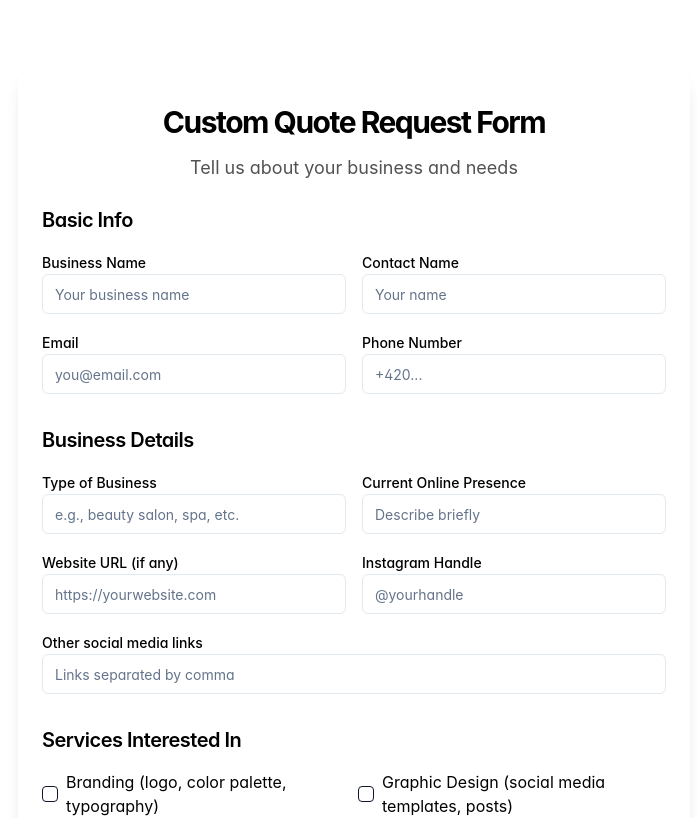
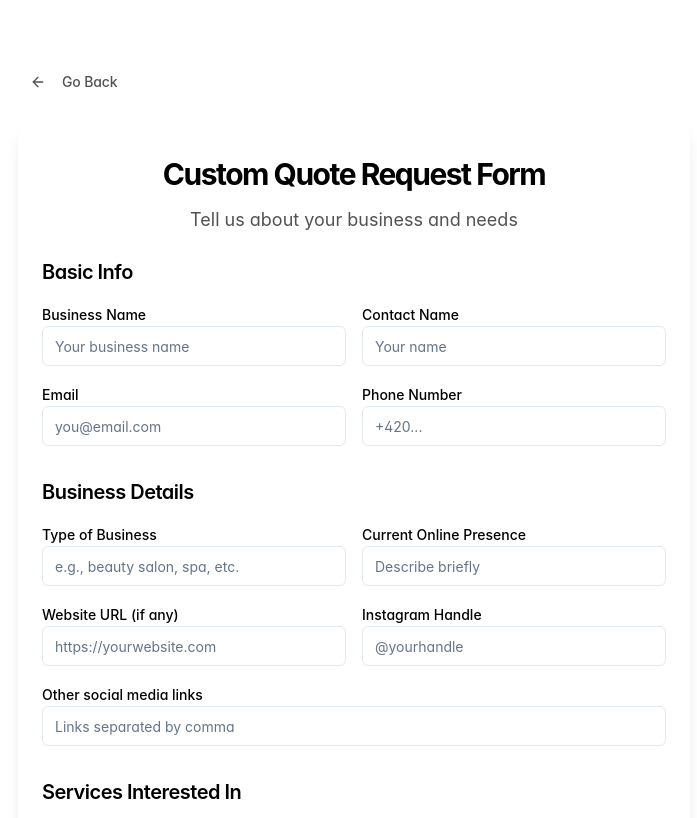
Before and after one commit to maybellineswag/ACCENT, a Next.js app: page /custom-quote in a window 1280 px wide. Shown: the top 818 px of the page, without its empty margins (286-983 px from the left). Built offline with nearby package versions, Linux system fonts and the light colour scheme.

Commit message:
Quick update

```diff
--- a/app/custom-quote/page.tsx
+++ b/app/custom-quote/page.tsx
@@ -7,6 +7,7 @@ import { Checkbox } from "@/components/ui/checkbox";
 import { Button } from "@/components/ui/button";
 import { Label } from "@/components/ui/label";
 import { useState } from "react";
+import { ArrowLeft } from "lucide-react";
 
 export default function CustomQuotePage() {
   const [services, setServices] = useState<string[]>([]);
@@ -33,7 +34,17 @@ export default function CustomQuotePage() {
   };
 
   return (
-    <div className="min-h-screen bg-white flex items-center justify-center py-16 px-4">
+    <div className="min-h-screen bg-white flex flex-col items-center justify-center py-16 px-4">
+      <div className="w-full max-w-2xl mb-4">
+        <Button
+          variant="ghost"
+          size="sm"
+          className="flex items-center text-neutral-600 hover:text-black px-3 py-1 rounded-full"
+          onClick={() => window.history.back()}
+        >
+          <ArrowLeft className="w-4 h-4 mr-2" /> Go Back
+        </Button>
+      </div>
       <Card className="w-full max-w-2xl shadow-lg border-0 bg-white/90 backdrop-blur-sm rounded-3xl">
         <CardHeader className="text-center pt-10">
           <CardTitle className="text-3xl font-bold text-black mb-2 tracking-tighter">Custom Quote Request Form</CardTitle>
```
